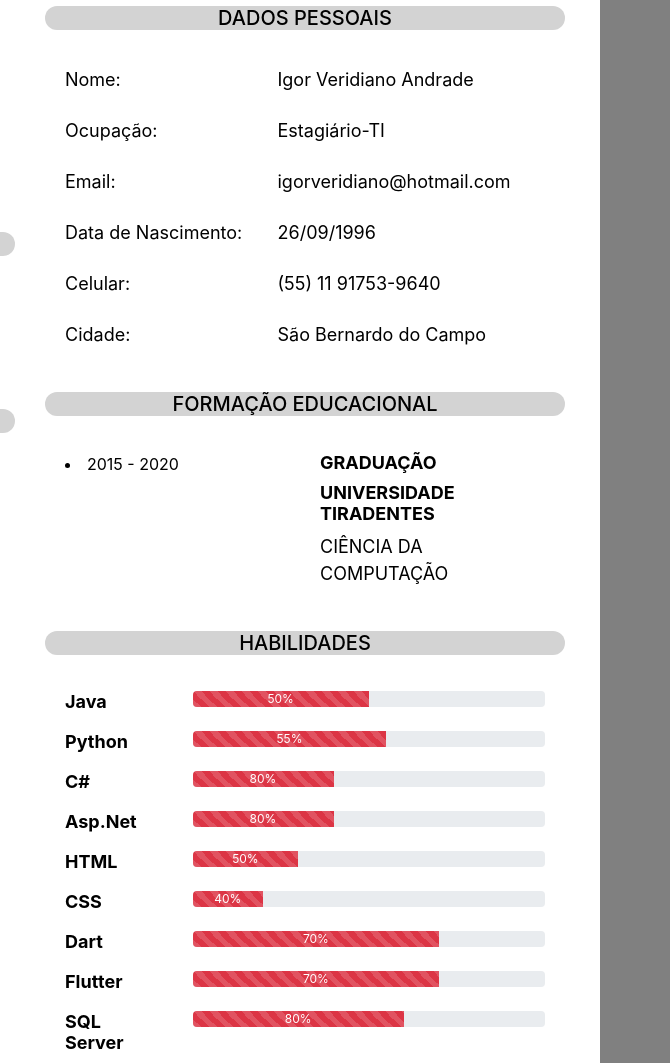
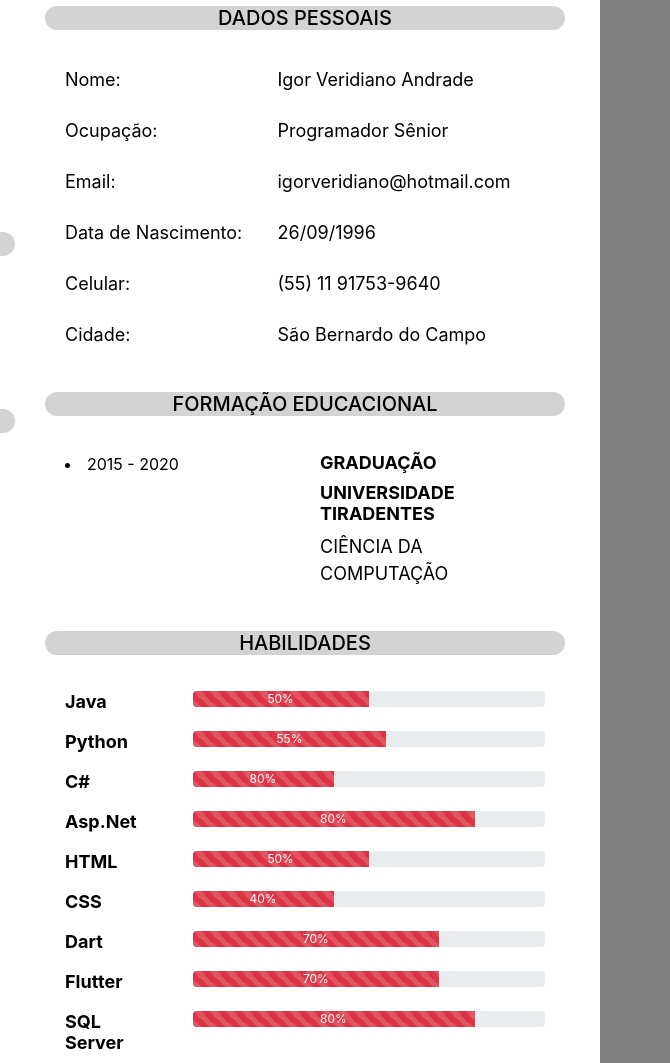
Before and after one commit to igorveridiano/igorveridiano.github.io, a plain HTML site: page index.html in a window 1280 px wide. Shown: the top 1063 px of the page, 610-1280 px from the left. Drawn offline with nearby package versions, Linux system fonts and the light colour scheme.

Commit message:
Atualização de dados

```diff
--- a/index.html
+++ b/index.html
@@ -99,7 +99,7 @@
                         <p>Ocupação:</p>
                     </div>
                     <div class="col-7">
-                        <p>Estagiário-TI</p>
+                        <p>Programador Sênior</p>
                     </div>
                 </div>
                 <div class="row">
@@ -193,7 +193,7 @@
                     <div class="col-9">
                         <p class="progress">
                             <div1 class="progress-bar progress-bar-striped progress-bar-animated bg-danger"
-                                role="progressbar" style="width: 40%;" aria-valuenow="60" aria-valuemin="0"
+                                role="progressbar" style="width: 80%;" aria-valuenow="60" aria-valuemin="0"
                                 aria-valuemax="100">80%</div1>
                         </p>
                     </div>
@@ -205,7 +205,7 @@
                     <div class="col-9">
                         <p class="progress">
                             <div1 class="progress-bar progress-bar-striped progress-bar-animated bg-danger"
-                                role="progressbar" style="width: 30%;" aria-valuenow="60" aria-valuemin="0"
+                                role="progressbar" style="width: 50%;" aria-valuenow="60" aria-valuemin="0"
                                 aria-valuemax="100">50%</div1>
                         </p>
                     </div>
@@ -217,7 +217,7 @@
                     <div class="col-9">
                         <p class="progress">
                             <div1 class="progress-bar progress-bar-striped progress-bar-animated bg-danger"
-                                role="progressbar" style="width: 20%;" aria-valuenow="60" aria-valuemin="0"
+                                role="progressbar" style="width: 40%;" aria-valuenow="60" aria-valuemin="0"
                                 aria-valuemax="100">40%</div1>
                         </p>
                     </div>
@@ -253,7 +253,7 @@
                     <div class="col-9">
                         <p class="progress">
                             <div1 class="progress-bar progress-bar-striped progress-bar-animated bg-danger"
-                                role="progressbar" style="width: 60%;" aria-valuenow="60" aria-valuemin="0"
+                                role="progressbar" style="width: 80%;" aria-valuenow="60" aria-valuemin="0"
                                 aria-valuemax="100">80%</div1>
                         </p>
                     </div>
```
